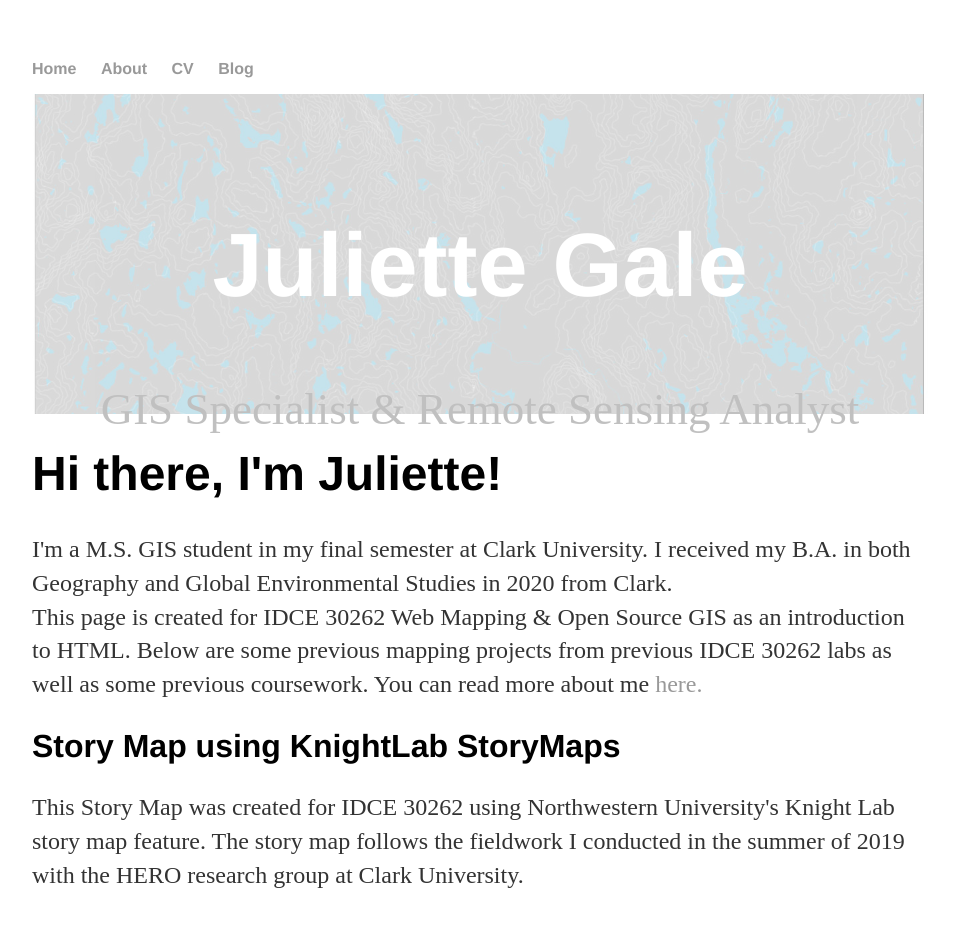
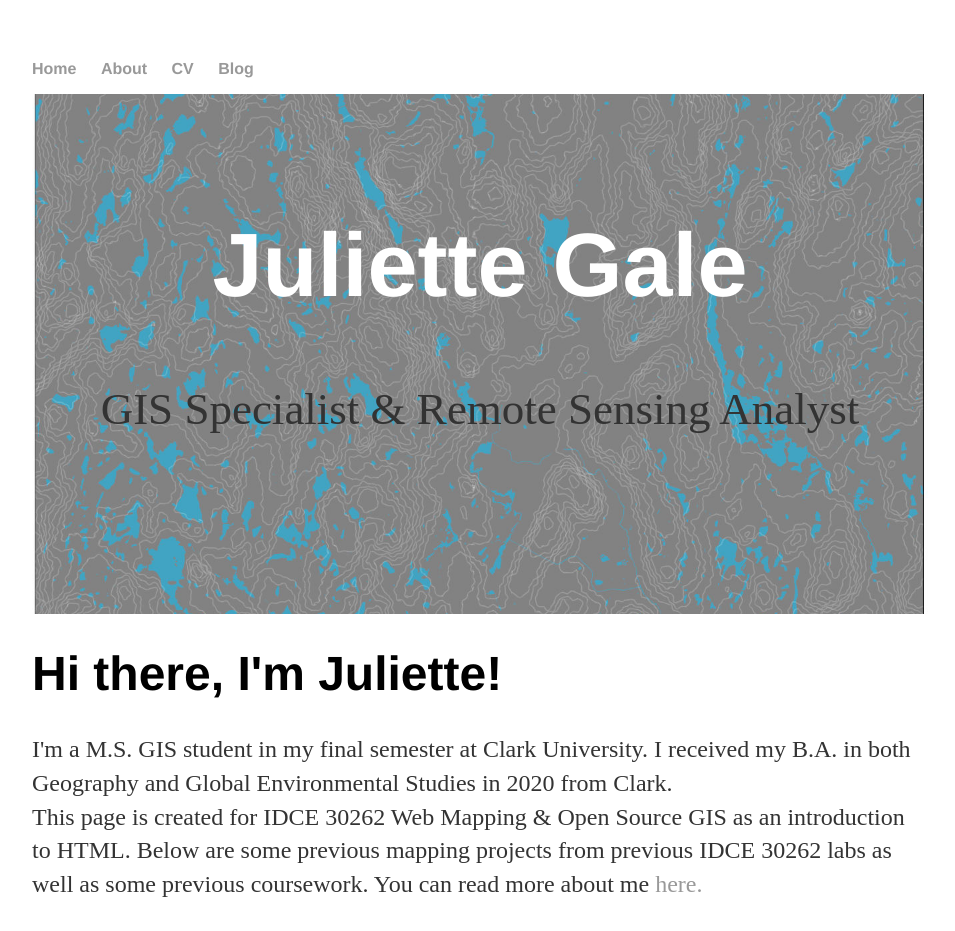
Before and after one commit to jugale/jugale.github.io, a Jekyll site: the page built from index.html, in a window 1280 px wide. Shown: the top 931 px of the page, without its empty margins (160-1115 px from the left). Built offline with Jekyll 4.4.1, drawn with Linux system fonts in a browser that asks for light colours; a script that is not in the unit is left out; grey boxes are pictures that could not be loaded.

Commit message:
update css

```diff
--- a/css/main.css
+++ b/css/main.css
@@ -39,10 +39,9 @@ p {
   background-image:url("/files/Layout.jpg");
   background-position: 100%;
   background-size: cover;
-  opacity: 0.3;
   color: white;
   font-size: 30px;
-  height: 200px;
+  height: 400px;
 }
 footer {
     border-top: 1px solid #d5d5d5;
```
